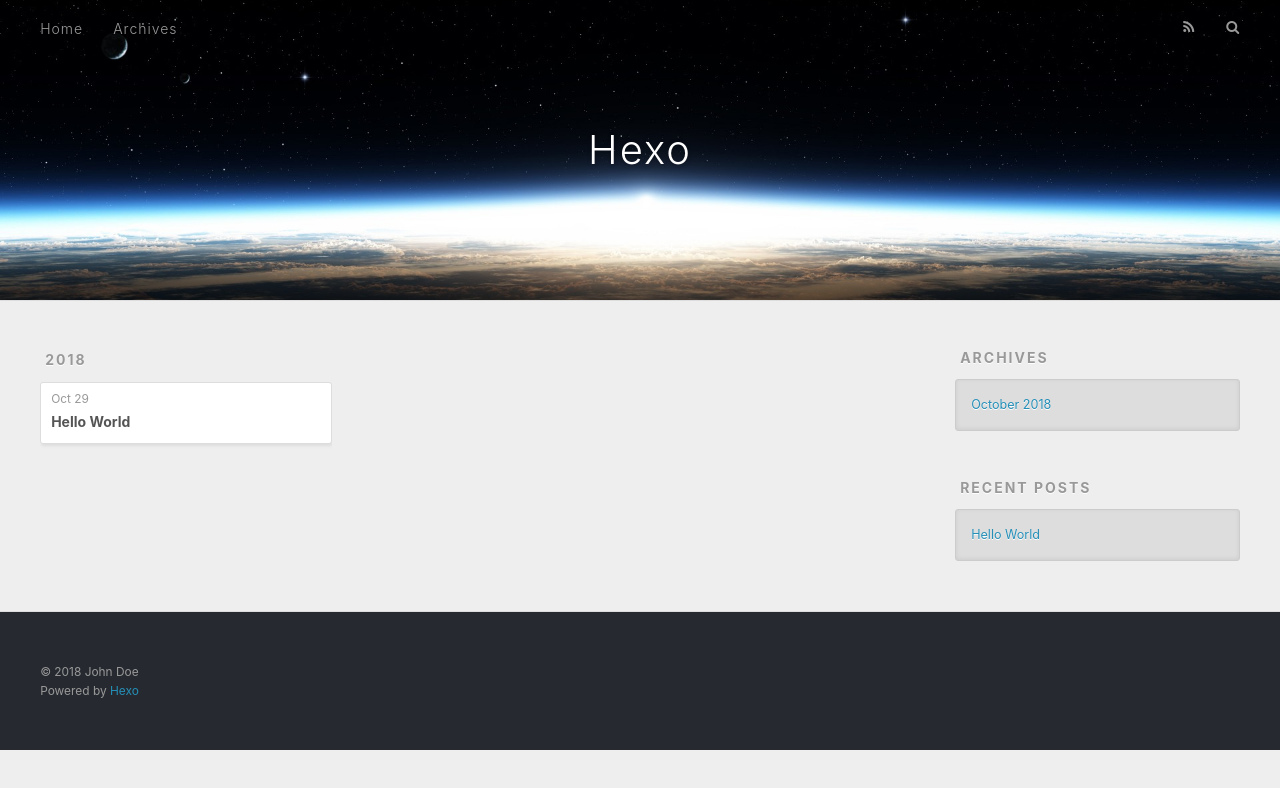
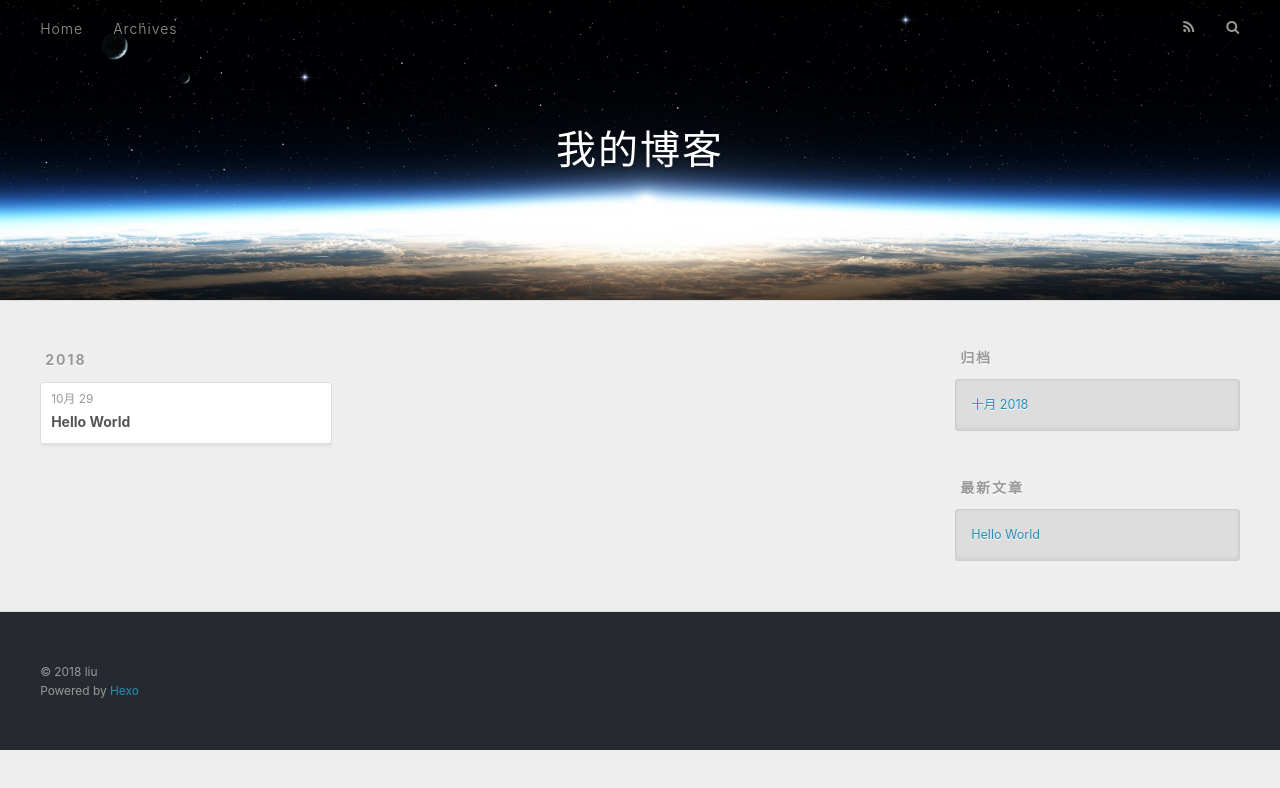
Before and after one commit to V5Coconut/V5Coconut.github.io, a plain HTML site: page archives/2018/10/index.html in a window 1280 px wide. Drawn offline with nearby package versions, Linux system fonts and the light colour scheme.

Commit message:
Site updated: 2018-10-29 17:01:41

```diff
--- a/archives/2018/10/index.html
+++ b/archives/2018/10/index.html
@@ -5,17 +5,17 @@
 
 
 
-  <title>Archives: 2018/10 | Hexo</title>
+  <title>归档: 2018/10 | 我的博客</title>
   <meta name="viewport" content="width=device-width, initial-scale=1, maximum-scale=1">
   <meta property="og:type" content="website">
-<meta property="og:title" content="Hexo">
+<meta property="og:title" content="我的博客">
 <meta property="og:url" content="http://yoursite.com/archives/2018/10/index.html">
-<meta property="og:site_name" content="Hexo">
-<meta property="og:locale" content="default">
+<meta property="og:site_name" content="我的博客">
+<meta property="og:locale" content="zh-CN">
 <meta name="twitter:card" content="summary">
-<meta name="twitter:title" content="Hexo">
+<meta name="twitter:title" content="我的博客">
 
-    <link rel="alternate" href="/atom.xml" title="Hexo" type="application/atom+xml">
+    <link rel="alternate" href="/atom.xml" title="我的博客" type="application/atom+xml">
 
 
     <link rel="icon" href="/favicon.png">
@@ -34,7 +34,7 @@
   <div id="header-outer" class="outer">
     <div id="header-title" class="inner">
       <h1 id="logo-wrap">
-        <a href="/" id="logo">Hexo</a>
+        <a href="/" id="logo">我的博客</a>
       </h1>
 
     </div>
@@ -51,7 +51,7 @@
 
           <a id="nav-rss-link" class="nav-icon" href="/atom.xml" title="RSS Feed"></a>
 
-        <a id="nav-search-btn" class="nav-icon" title="Search"></a>
+        <a id="nav-search-btn" class="nav-icon" title="搜索"></a>
       </nav>
       <div id="search-form-wrap">
         <form action="//google.com/search" method="get" accept-charset="UTF-8" class="search-form"><input type="search" name="q" class="search-form-input" placeholder="Search"><button type="submit" class="search-form-submit">&#xF002;</button><input type="hidden" name="sitesearch" value="http://yoursite.com"></form>
@@ -77,7 +77,7 @@
   <div class="archive-article-inner">
     <header class="archive-article-header">
       <a href="/2018/10/29/hello-world/" class="archive-article-date">
-  <time datetime="2018-10-29T07:45:57.900Z" itemprop="datePublished">Oct 29</time>
+  <time datetime="2018-10-29T07:45:57.900Z" itemprop="datePublished">10月 29</time>
 </a>
 
 
@@ -109,9 +109,9 @@
 
 
   <div class="widget-wrap">
-    <h3 class="widget-title">Archives</h3>
+    <h3 class="widget-title">归档</h3>
     <div class="widget">
-      <ul class="archive-list"><li class="archive-list-item"><a class="archive-list-link" href="/archives/2018/10/">October 2018</a></li></ul>
+      <ul class="archive-list"><li class="archive-list-item"><a class="archive-list-link" href="/archives/2018/10/">十月 2018</a></li></ul>
     </div>
   </div>
 
@@ -119,7 +119,7 @@
 
 
   <div class="widget-wrap">
-    <h3 class="widget-title">Recent Posts</h3>
+    <h3 class="widget-title">最新文章</h3>
     <div class="widget">
       <ul>
 
@@ -139,7 +139,7 @@
 
   <div class="outer">
     <div id="footer-info" class="inner">
-      &copy; 2018 John Doe<br>
+      &copy; 2018 liu<br>
       Powered by <a href="http://hexo.io/" target="_blank">Hexo</a>
     </div>
   </div>
```
Also changed, not shown: 2018/10/29/hello-world/index.html (+10 -10 lines), archives/2018/index.html (+13 -13 lines), archives/index.html (+13 -13 lines), index.html (+12 -12 lines).
